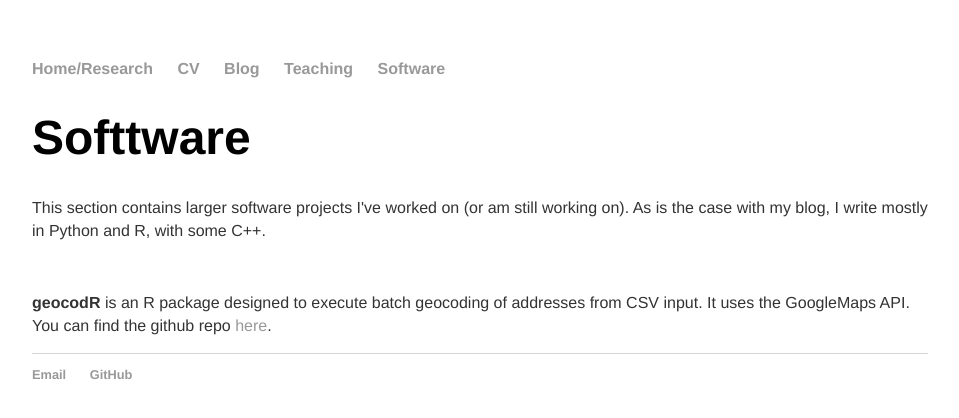
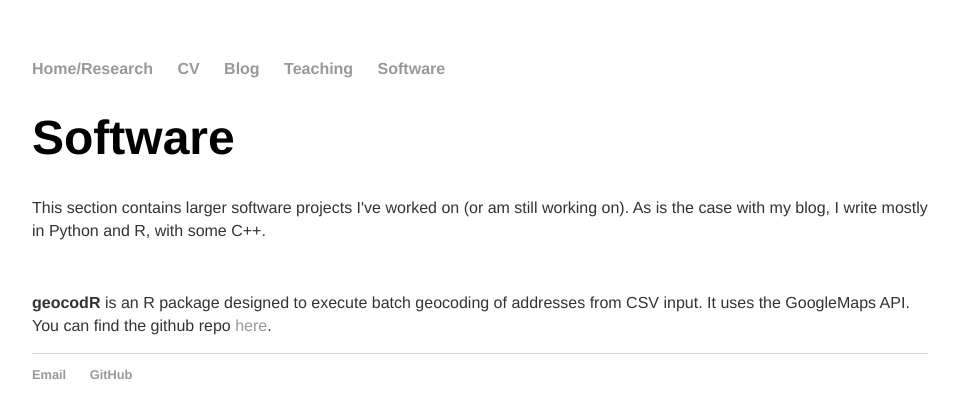
Before and after one commit to 12mre1/12mre1.github.io, a Jekyll site: the page built from software/index.html, in a window 1280 px wide. Shown: the top 418 px of the page, without its empty margins (160-1119 px from the left). Built offline with Jekyll 4.4.1, drawn with Linux system fonts in a browser that asks for light colours.

Commit message:
update software

```diff
--- a/software/index.html
+++ b/software/index.html
@@ -3,7 +3,7 @@ layout: default
 title: Matthew Edwards
 ---
 <div class="blurb">
-	<h1>Softtware</h1>
+	<h1>Software</h1>
 	<p> This section contains larger software projects I've worked on (or am still working on).
         As is the case with my blog, I write mostly in Python and R, with some C++.</p>
 
```
